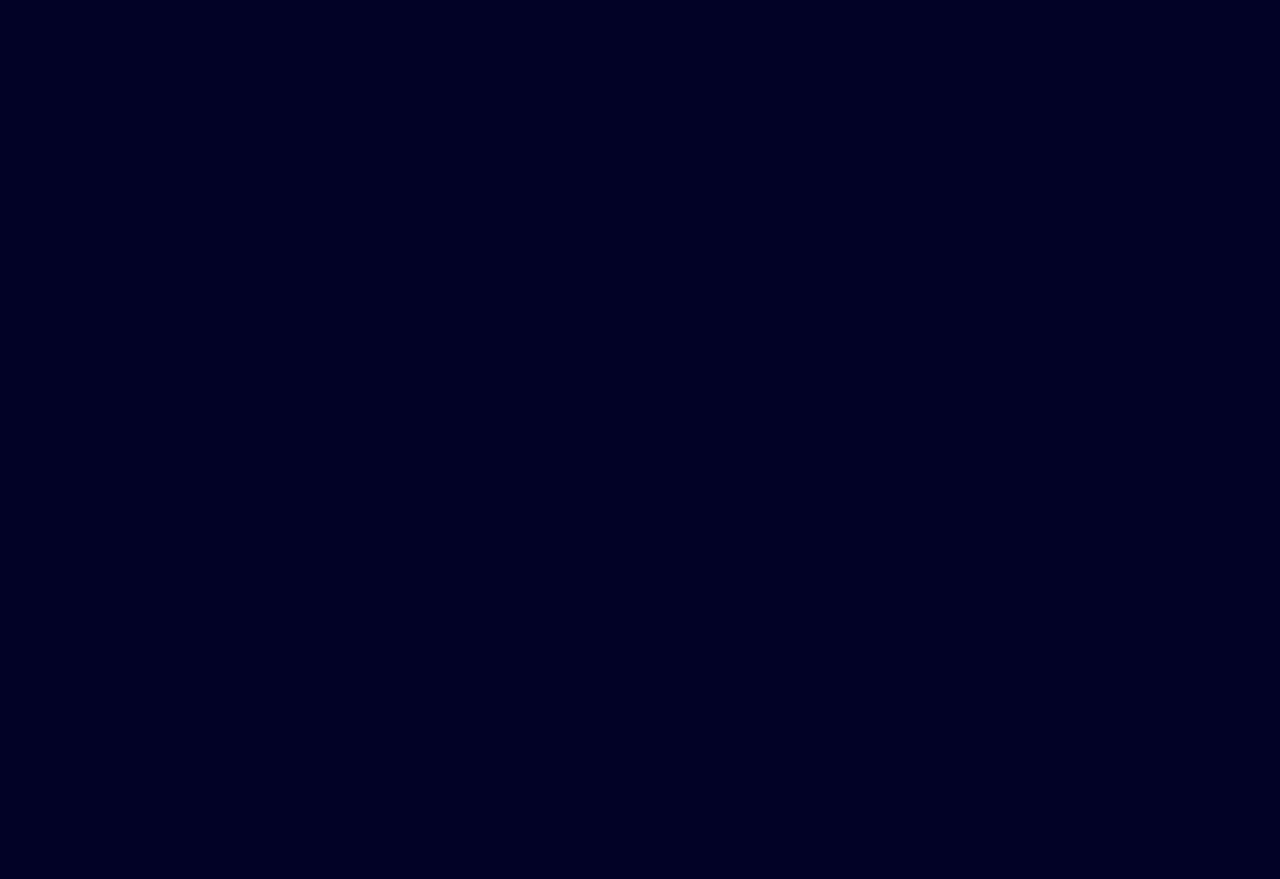
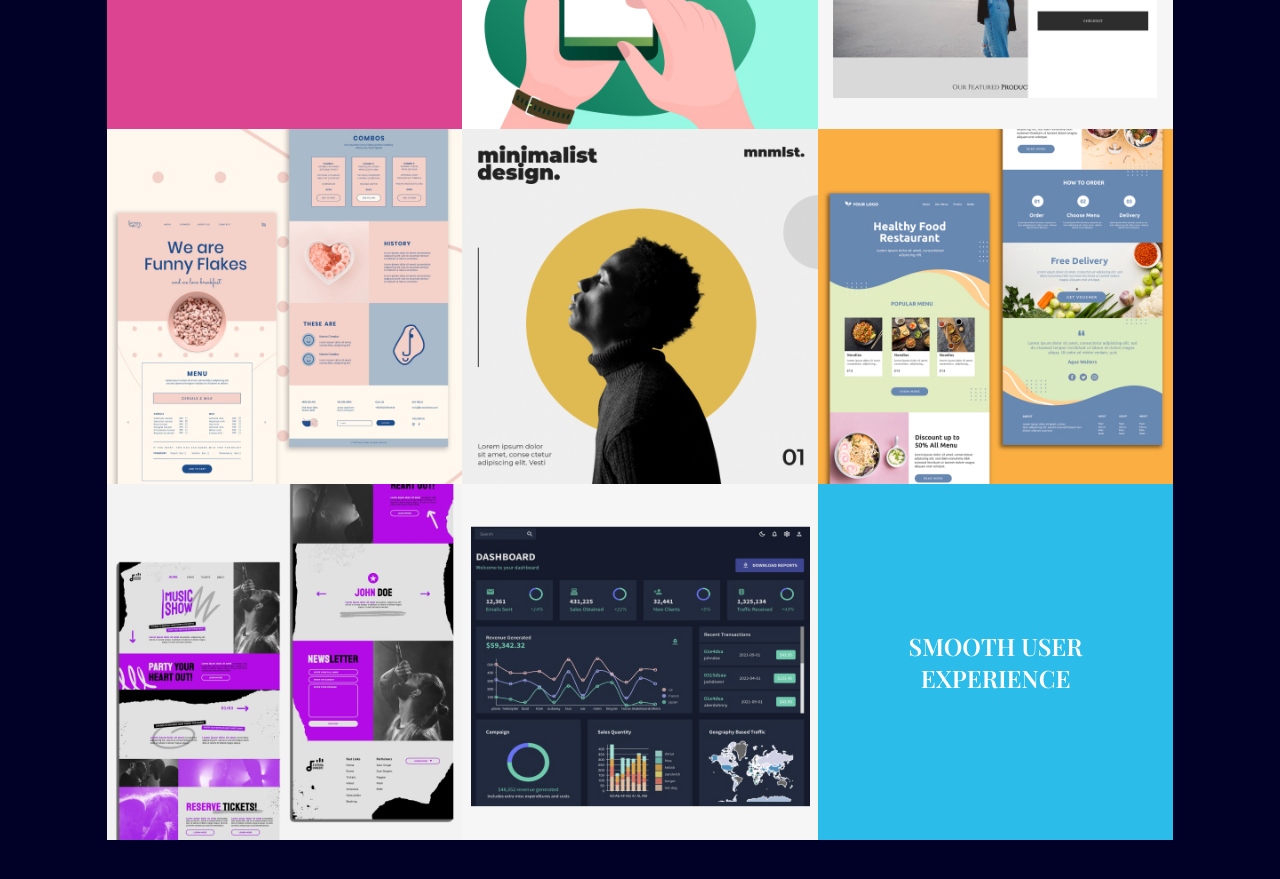
Before and after one commit to afiatamanna06/jane-esper, a React (Create React App) app: page / in a window 1280 px wide. Shown: the part 2380-3259 px from the top of the page. Before the commit the page ends 2489 px from the top, so only its background shows below. Built offline with nearby package versions, Linux system fonts and the light colour scheme.

Commit message:
Add project data mapping

```diff
--- a/src/components/projects/ProjectCard.tsx
+++ b/src/components/projects/ProjectCard.tsx
@@ -17,8 +17,8 @@ const projectVariants = {
 
 function ProjectCard({ title }: propTypes) {
 
-  const overlayStyles = `absolute h-full w-full opacity-0 hover:opacity-90 transition duration-500 bg-grey z-30 flex flex-col justify-center items-center text-center p-16 text-deep-blue`
-  const projectTitle = title.split(" ").join("-").toLowerCase();
+  const overlayStyles = `absolute h-full w-full opacity-0 hover:opacity-90 cursor-pointer transition duration-500 bg-grey z-30 flex flex-col justify-center items-center text-center p-16 text-deep-blue`
+  const projectTitle = title.split(" ").join("-").toLowerCase()
 
   return (
       <motion.div variants={projectVariants} className="relative">
@@ -26,7 +26,7 @@ function ProjectCard({ title }: propTypes) {
             <p className="text-2xl font-playfair">{title}</p>
             <p className="mt-7">Curabitur arcu erat, accumsan id imperdiet et, porttitor at sem. Nulla porttitor accumsan tincidunt.</p>
           </div>
-          <img src={`../../assets/${projectTitle}.png`} alt="" />
+          <img src={require(`../../assets/${projectTitle}.jpeg`)} alt="" />
       </motion.div>
   )
 }
--- /dev/null
+++ b/src/components/projects/ProjectData.ts
@@ -0,0 +1,9 @@
+export const projectsData = [
+    "Project 1",
+    "Project 2",
+    "Project 3",
+    "Project 4",
+    "Project 5",
+    "Project 6",
+    "Project 7",
+]
--- a/src/components/projects/Projects.tsx
+++ b/src/components/projects/Projects.tsx
@@ -1,14 +1,16 @@
 import LineGradient from "../common/LineGradient";
 import { motion } from "framer-motion";
+import { projectsData } from "./ProjectData";
+import ProjectCard from "./ProjectCard";
 
 const containerVariants = {
   hidden: {},
   visible: {
     transition: {
-      staggerChildren: 0.2
-    }
-  }
-}
+      staggerChildren: 0.2,
+    },
+  },
+};
 
 function Projects() {
   return (
@@ -51,6 +53,12 @@ function Projects() {
           <div className="flex justify-center items-center text-center p-10 bg-red max-w-[400px] max-h-[400px] text-2xl font-playfair font-semibold">
             BEAUTIFUL USER INTERFACES
           </div>
+          {projectsData.map((title) => (
+            <ProjectCard title={title} />
+          ))}
+          <div className="flex justify-center items-center text-center p-10 bg-blue max-w-[400px] max-h-[400px] text-2xl font-playfair font-semibold">
+            SMOOTH USER EXPERIENCE
+          </div>
         </motion.div>
       </div>
     </section>
```
